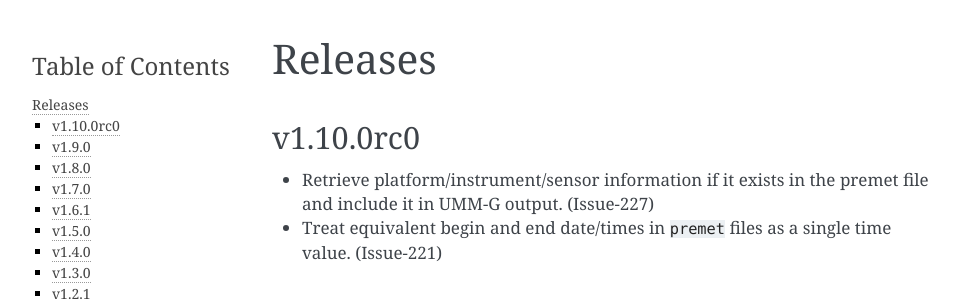
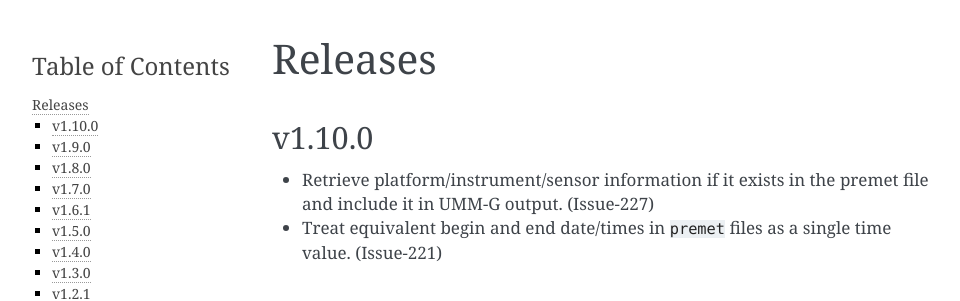
Before and after one commit to nsidc/granule-metgen, a Sphinx documentation site: the page built from docs/source/releases.rst, in a window 1280 px wide and 900 px high. Shown: the top 301 px of the window, without its empty margins (148-1108 px from the left). Built offline with Sphinx 7.4.7, drawn with Linux system fonts in a browser that asks for light colours.

Commit message:
Bump version: 1.9.0 -> 1.10.0

```diff
--- a/CHANGELOG.md
+++ b/CHANGELOG.md
@@ -1,4 +1,4 @@
-## v1.10.0rc0
+## v1.10.0
 
 * Retrieve platform/instrument/sensor information if it exists in the premet
   file and include it in UMM-G output. (Issue-227)
--- a/docs/source/conf.py
+++ b/docs/source/conf.py
@@ -6,8 +6,8 @@ sys.path.insert(0, str(Path("..", "..", "src").resolve()))
 project = "MetGenC"
 copyright = "2024, NSIDC"
 author = "National Snow and Ice Data Center"
-release = "v1.10.0rc0"
-version = "v1.10.0rc0"
+release = "v1.10.0"
+version = "v1.10.0"
 
 extensions = [
     "myst_parser",
--- a/pyproject.toml
+++ b/pyproject.toml
@@ -1,6 +1,6 @@
 [tool.poetry]
 name = "nsidc-metgenc"
-version = "1.10.0rc0"
+version = "1.10.0"
 description = "The nsidc-metgenc package enables data producers as well as Operations staff managing the data ingest workflow to create metadata files conforming to NASA's Common Metadata Repository UMM-G specification."
 authors = ["National Snow and Ice Data Center (NSIDC) <nsidc@nsidc.org>"]
 readme = "README.md"
@@ -53,7 +53,7 @@ requests = "^2.32.4"
 beautifulsoup4 = "^4.13.4"
 
 [tool.bumpversion]
-current_version = "1.10.0rc0"
+current_version = "1.10.0"
 parse = """(?x)
     (?P<major>0|[1-9]\\d*)\\.
     (?P<minor>0|[1-9]\\d*)\\.
```
Also changed, not shown: 1 other file.
